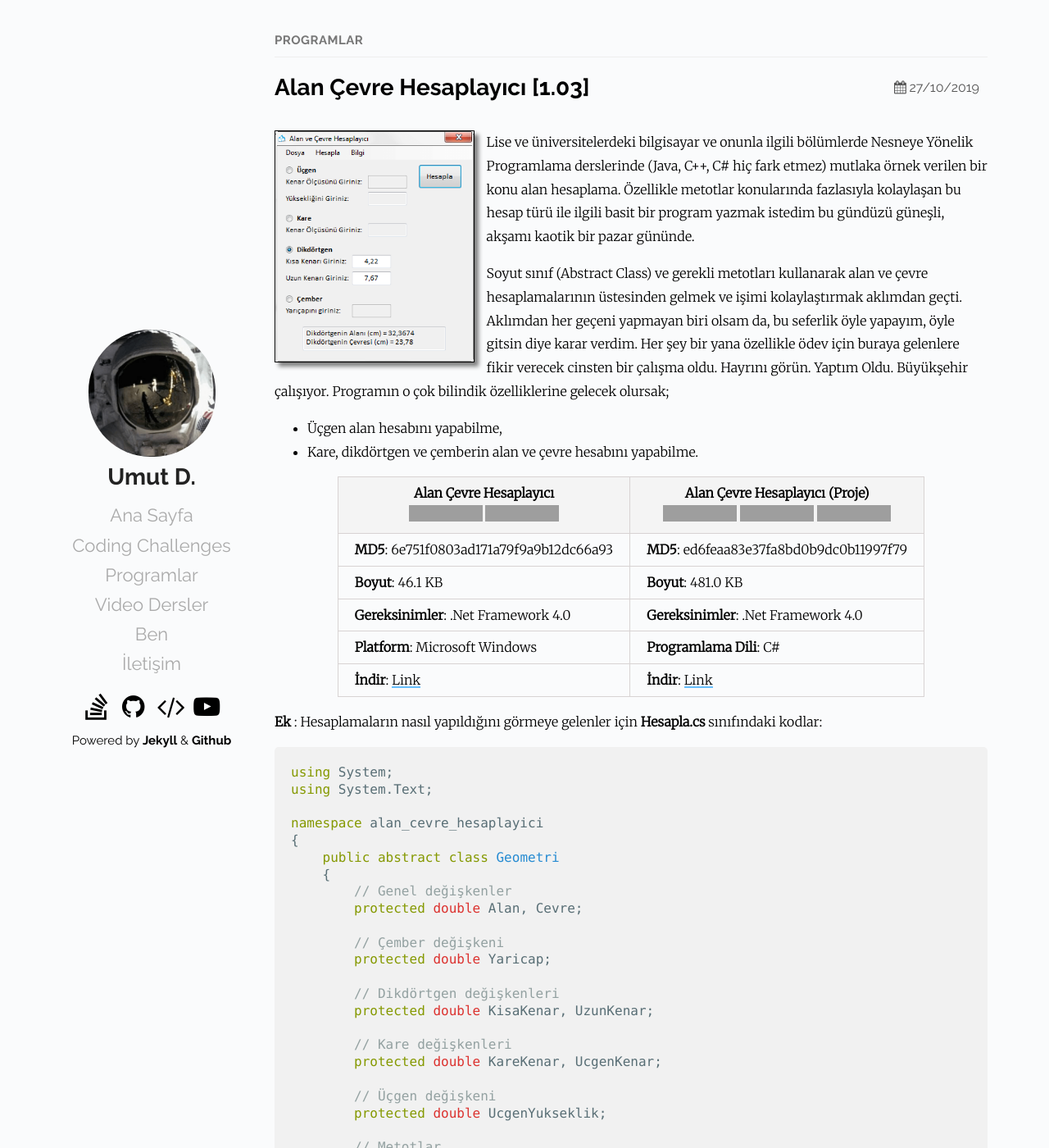
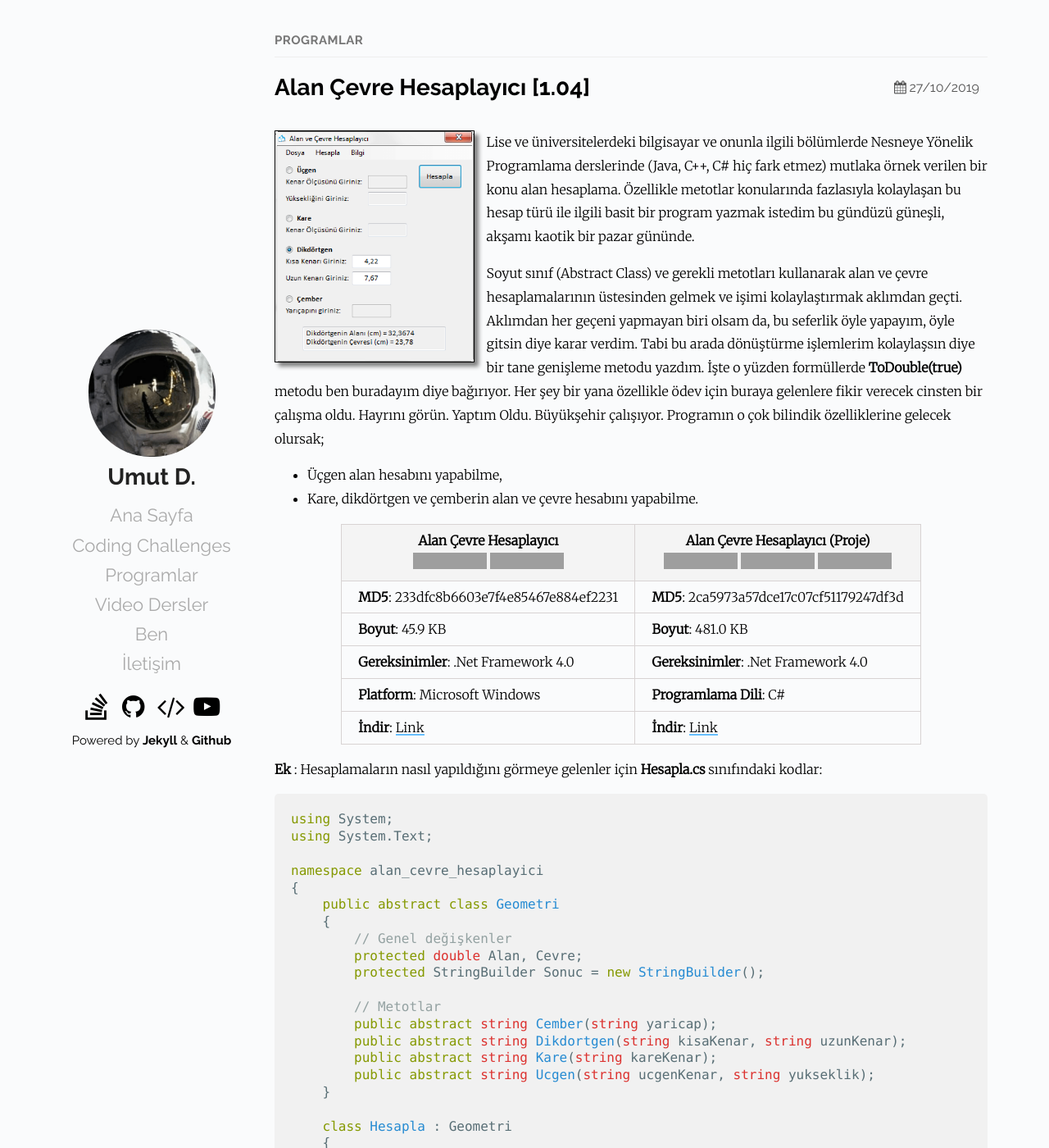
Before and after one commit to Umut-D/umutd.com, a Jekyll site: the page built from _posts/programlar/2019-10-27-alan-cevre-hesaplayici.md, in a window 1280 px wide and 1400 px high. Shown: the whole window at 82% size. Built offline with Jekyll 4.4.1, drawn with Linux system fonts in a browser that asks for light colours; some of the changed text lies outside the part shown; grey boxes are pictures that could not be loaded.

Commit message:
program kodlari duzenlendi

```diff
--- a/_posts/programlar/2019-10-27-alan-cevre-hesaplayici.md
+++ b/_posts/programlar/2019-10-27-alan-cevre-hesaplayici.md
@@ -1,6 +1,6 @@
 ---
 layout: post
-title: Alan Çevre Hesaplayıcı [1.03]
+title: Alan Çevre Hesaplayıcı [1.04]
 date: 2019-10-27 10:43 +0300
 categories: Programlar
 tags: Alan, Alan Çevre Hesaplama, Çember, Çevre, Daire, Dikdörtgen, Hesaplama, Kare, Üçgen
@@ -13,7 +13,7 @@
 
 Lise ve üniversitelerdeki bilgisayar ve onunla ilgili bölümlerde Nesneye Yönelik Programlama derslerinde (Java, C++, C# hiç fark etmez) mutlaka örnek verilen bir konu alan hesaplama. Özellikle metotlar konularında fazlasıyla kolaylaşan bu hesap türü ile ilgili basit bir program yazmak istedim bu gündüzü güneşli, akşamı kaotik bir pazar gününde.
 
-Soyut sınıf (Abstract Class) ve gerekli metotları kullanarak alan ve çevre hesaplamalarının üstesinden gelmek ve işimi kolaylaştırmak aklımdan geçti. Aklımdan her geçeni yapmayan biri olsam da, bu seferlik öyle yapayım, öyle gitsin diye karar verdim. Her şey bir yana özellikle ödev için buraya gelenlere fikir verecek cinsten bir çalışma oldu. Hayrını görün. Yaptım Oldu. Büyükşehir çalışıyor. Programın o çok bilindik özelliklerine gelecek olursak;
+Soyut sınıf (Abstract Class) ve gerekli metotları kullanarak alan ve çevre hesaplamalarının üstesinden gelmek ve işimi kolaylaştırmak aklımdan geçti. Aklımdan her geçeni yapmayan biri olsam da, bu seferlik öyle yapayım, öyle gitsin diye karar verdim. Tabi bu arada dönüştürme işlemlerim kolaylaşsın diye bir tane genişleme metodu yazdım. İşte o yüzden formüllerde **ToDouble(true)** metodu ben buradayım diye bağırıyor. Her şey bir yana özellikle ödev için buraya gelenlere fikir verecek cinsten bir çalışma oldu. Hayrını görün. Yaptım Oldu. Büyükşehir çalışıyor. Programın o çok bilindik özelliklerine gelecek olursak;
 
 - Üçgen alan hesabını yapabilme,
 - Kare, dikdörtgen ve çemberin alan ve çevre hesabını yapabilme.
@@ -21,8 +21,8 @@
 {:.tablo-ortali}
 | Alan Çevre Hesaplayıcı<br>![Versiyon](https://img.shields.io/badge/Versiyon-1.03-blueviolet.svg?style=flat) ![Durum](https://img.shields.io/badge/Durum-Çalışıyor-success.svg?style=flat) | Alan Çevre Hesaplayıcı (Proje)<br>![Lisans](https://img.shields.io/badge/Lisans-MIT-blue.svg?style=flat) ![Durum](https://img.shields.io/badge/Proje-Sonlandırıldı-lightgray.svg?style=flat) ![Arşiv](https://img.shields.io/badge/Arşiv-orange.svg?style=flat)|
 |----------------------------------------- -|-------------------------------------------|
-| **MD5**: 6e751f0803ad171a79f9a9b12dc66a93 | **MD5**: ed6feaa83e37fa8bd0b9dc0b11997f79 |
-| **Boyut**: 46.1 KB                       | **Boyut**: 481.0 KB                         |
+| **MD5**: 233dfc8b6603e7f4e85467e884ef2231 | **MD5**: 2ca5973a57dce17c07cf51179247df3d |
+| **Boyut**: 45.9 KB                       | **Boyut**: 481.0 KB                         |
 | **Gereksinimler**: .Net Framework 4.0     | **Gereksinimler**: .Net Framework 4.0     |
 | **Platform**: Microsoft Windows           | **Programlama Dili**: C#                  |
 | **İndir**: [Link](https://www.dropbox.com/s/sbjiz659xwohoeb/alan-cevre-hesaplayici.zip?dl=1)         | **İndir**: [Link](https://www.dropbox.com/s/4wq2lfj9ztx88kz/alan-cevre-hesaplayici-proje.zip?dl=1)                      |
@@ -39,72 +39,53 @@
     {
         // Genel değişkenler
         protected double Alan, Cevre;
-
-        // Çember değişkeni
-        protected double Yaricap;
-
-        // Dikdörtgen değişkenleri
-        protected double KisaKenar, UzunKenar;
-
-        // Kare değişkenleri
-        protected double KareKenar, UcgenKenar;
-
-        // Üçgen değişkeni
-        protected double UcgenYukseklik;
+        protected StringBuilder Sonuc = new StringBuilder();
 
         // Metotlar
         public abstract string Cember(string yaricap);
         public abstract string Dikdortgen(string kisaKenar, string uzunKenar);
         public abstract string Kare(string kareKenar);
-        public abstract string Ucgen(string ucgenKenar, string ucgenH);
+        public abstract string Ucgen(string ucgenKenar, string yukseklik);
     }
 
     class Hesapla : Geometri
     {
-        readonly StringBuilder _sonuc = new StringBuilder();
-
         public override string Cember(string yaricap)
         {
-            Yaricap = Convert.ToDouble(yaricap);
-            Cevre = 2 * Math.PI * Yaricap;
-            Alan = Math.PI * Math.Pow(Yaricap, 2);
+            Cevre = 2 * Math.PI * yaricap.ToDouble(true);
+            Alan = Math.PI * Math.Pow(yaricap.ToDouble(true), 2);
 
-            _sonuc.AppendLine(@"Çemberin Alanı (cm) = " + Alan.ToString("##.####"));
-            _sonuc.Append(@"Çemberin cevresi (cm) = " + Cevre.ToString("##.####"));
-            return _sonuc.ToString();
+            Sonuc.AppendLine(@"Çemberin Alanı (cm) = " + Alan.ToString("##.####"));
+            Sonuc.Append(@"Çemberin cevresi (cm) = " + Cevre.ToString("##.####"));
+            return Sonuc.ToString();
         }
 
         public override string Dikdortgen(string kisaKenar, string uzunKenar)
         {
-            KisaKenar = Convert.ToDouble(kisaKenar);
-            UzunKenar = Convert.ToDouble(uzunKenar);
-            Cevre = (KisaKenar + UzunKenar) * 2;
-            Alan = KisaKenar * UzunKenar;
+            Cevre = (kisaKenar.ToDouble(true) + uzunKenar.ToDouble(true)) * 2;
+            Alan = kisaKenar.ToDouble(true) * uzunKenar.ToDouble(true);
 
-            _sonuc.AppendLine(@"Dikdörtgenin Alanı (cm) = " + Alan);
-            _sonuc.Append(@"Dikdörtgenin Çevresi (cm) = " + Cevre);
-            return _sonuc.ToString();
+            Sonuc.AppendLine(@"Dikdörtgenin Alanı (cm) = " + Alan);
+            Sonuc.Append(@"Dikdörtgenin Çevresi (cm) = " + Cevre);
+            return Sonuc.ToString();
         }
 
         public override string Kare(string kareKenar)
         {
-            KareKenar = Convert.ToDouble(kareKenar);
-            Cevre = KareKenar * 4;
-            Alan = Math.Pow(KareKenar, 2);
+            Cevre = kareKenar.ToDouble(true) * 4;
+            Alan = Math.Pow(kareKenar.ToDouble(true), 2);
 
-            _sonuc.AppendLine(@"Karenin Alanı (cm) = " + Alan);
-            _sonuc.Append(@"Karenin Çevresi (cm) = " + Cevre);
-            return _sonuc.ToString();
+            Sonuc.AppendLine(@"Karenin Alanı (cm) = " + Alan);
+            Sonuc.Append(@"Karenin Çevresi (cm) = " + Cevre);
+            return Sonuc.ToString();
         }
 
-        public override string Ucgen(string ucgenKenar, string ucgenH)
+        public override string Ucgen(string ucgenKenar, string yukseklik)
         {
-            UcgenKenar = Convert.ToDouble(ucgenKenar);
-            UcgenYukseklik = Convert.ToDouble(ucgenH);
-            Alan = (UcgenKenar * UcgenYukseklik) / 2;
+            Alan = ucgenKenar.ToDouble(true) * yukseklik.ToDouble(true) / 2;
 
-            _sonuc.Append(@"Üçgenin Alanı (cm) = " + Alan);
-            return _sonuc.ToString();
+            Sonuc.Append(@"Üçgenin Alanı (cm) = " + Alan);
+            return Sonuc.ToString();
         }
     }
 }
```
